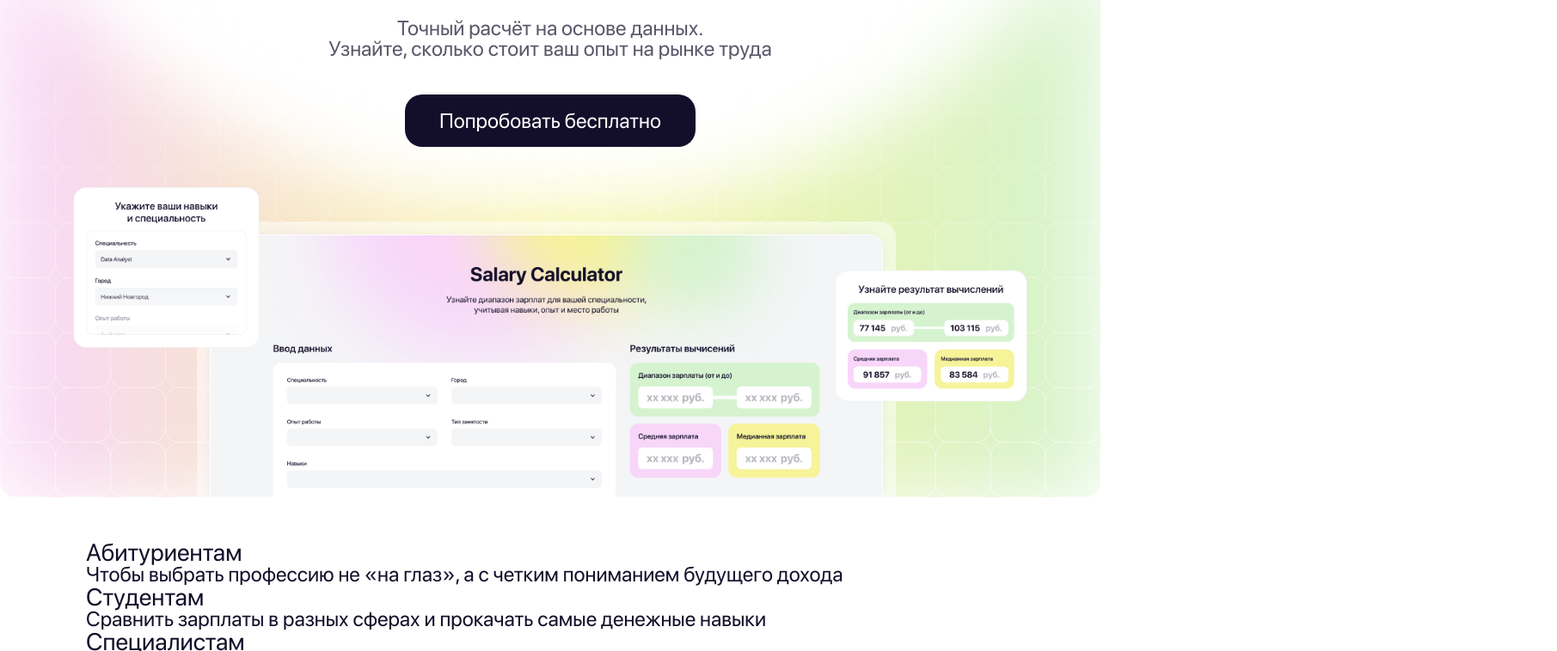
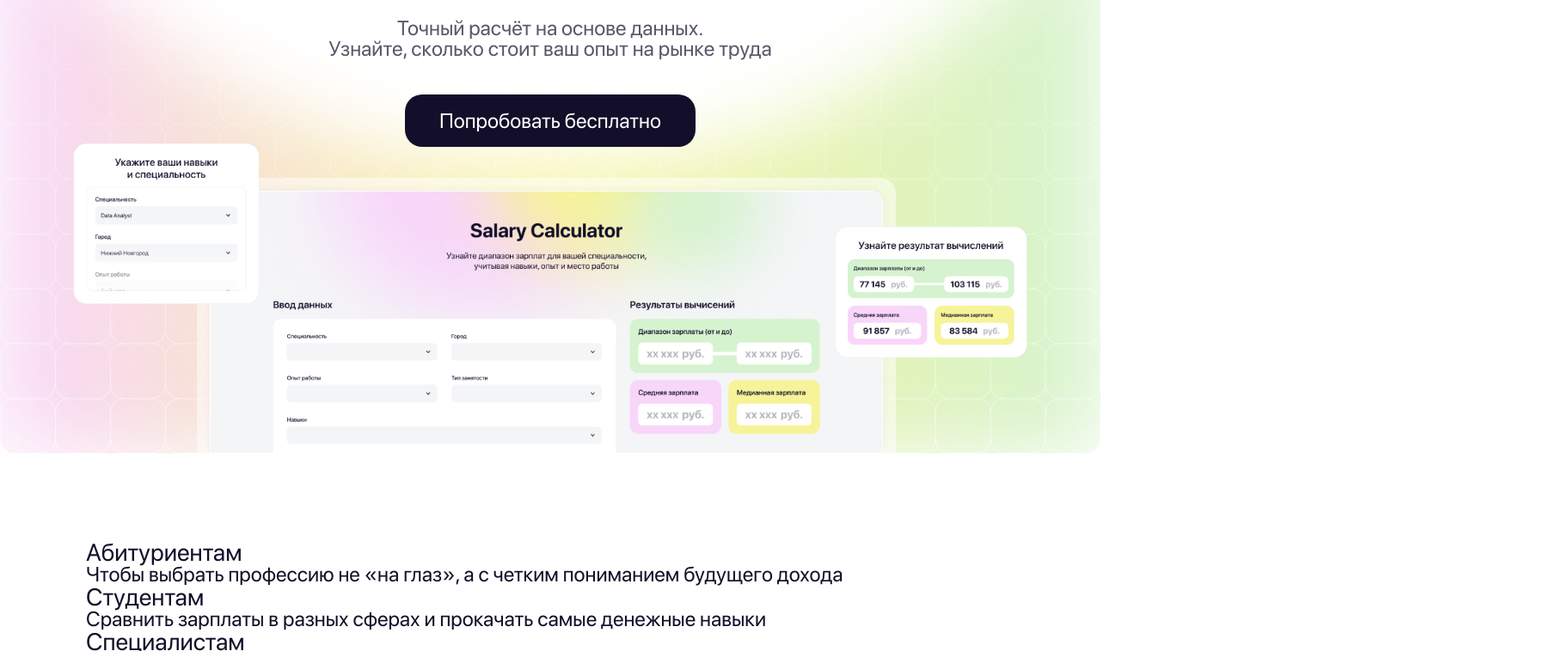
Before and after one commit to victoria-ignatyeva/salary-calculator, a plain HTML site: page index.html in a window 1280 px wide. Shown: the part 313-1071 px from the top of the page at 86% size, 1811 px wide, since content can reach past the window. Drawn offline with Linux system fonts and the light colour scheme.

Commit message:
third commit

```diff
--- a/src/css/styles.css
+++ b/src/css/styles.css
@@ -43,6 +43,11 @@
 
 html {
   scroll-behavior: smooth;
+}
+
+html,
+body {
+  overflow-x: hidden;
 }
 
 body {
@@ -99,11 +104,10 @@ a {
 /* Стили для hero */
 
 .hero__container {
-  height: 100vh; /* Полная высота окна */
+  height: 100vh;
   background-image: url(../images/hero-background.png);
   background-repeat: no-repeat;
-  background-size: 100% auto; /* Масштабирование изображения по ширине, высота регулируется автоматически */
-  background-position: center; /* Центрирует изображение */
+  background-size: 100% auto;
   padding-top: 80px;
   overflow: hidden;
 }
@@ -177,7 +181,7 @@ a {
 
 .how-it-works__step-list {
   display: flex;
-  gap: 92;
+  gap: 92px;
   justify-content: space-between;
   margin-bottom: 140px;
 }
```
